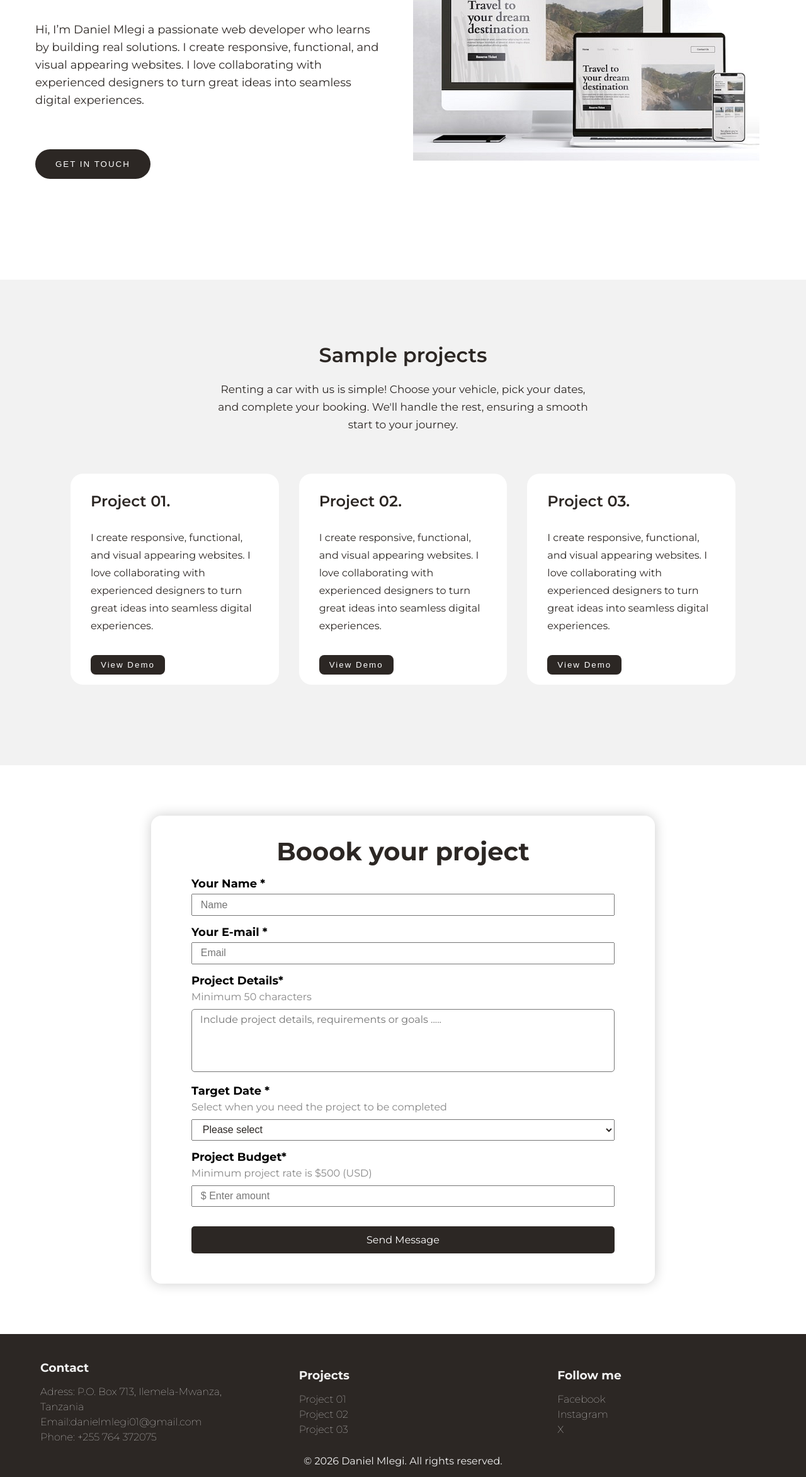
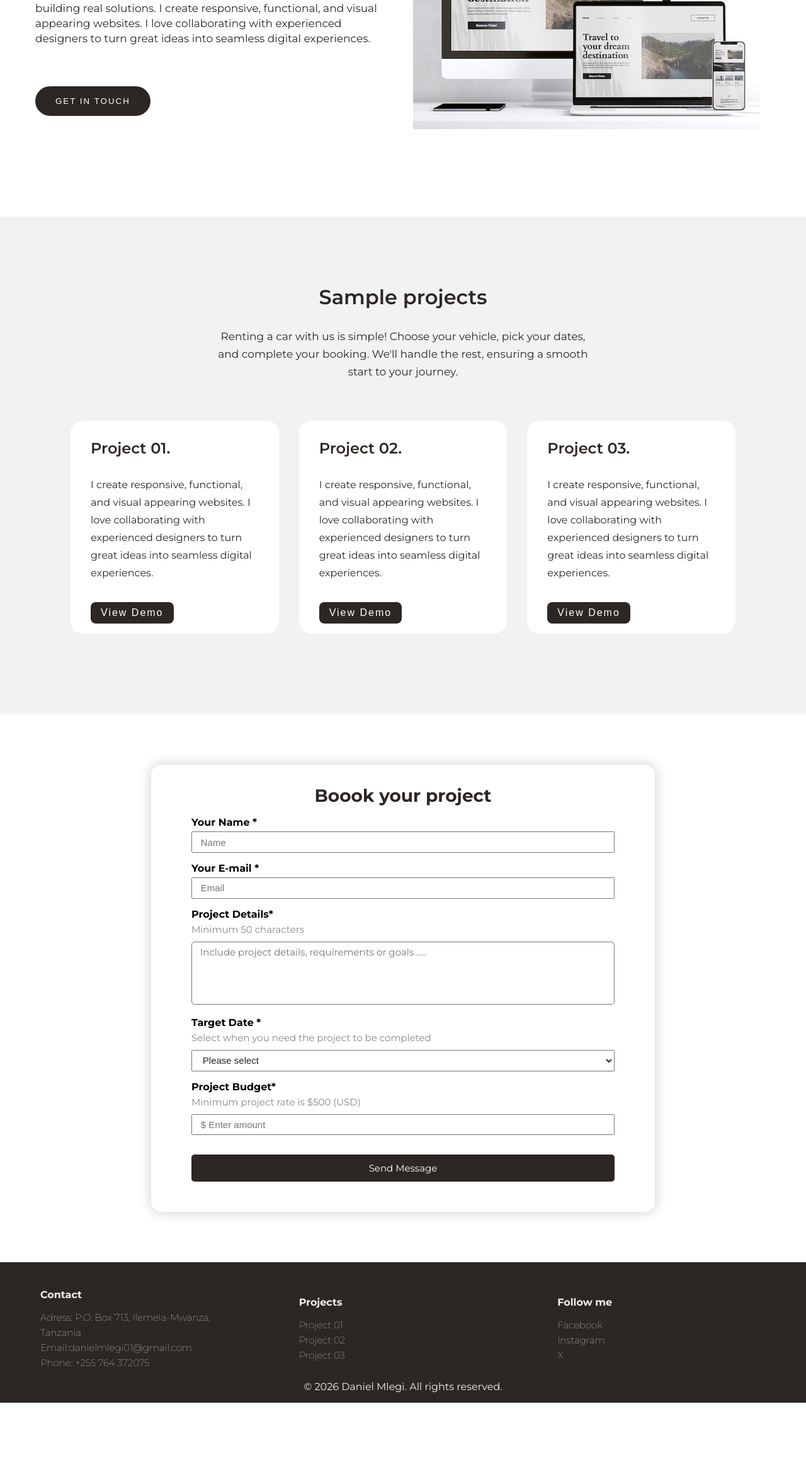
Before and after one commit to Daniel137-hub/portifolio, a plain HTML site: page index.html in a window 1280 px wide. Shown: the part 343-2688 px from the top of the page at 63% size. After the commit the page ends 2570 px from the top, so only its background shows below. Drawn offline with nearby package versions, Linux system fonts and the light colour scheme.

Commit message:
Refactor style.css with updated styles and media queries

```diff
--- a/style.css
+++ b/style.css
@@ -121,21 +121,20 @@ nav {
 .container__left h1 {
   margin-bottom: 2rem;
   margin-top: 2.2rem;
-  font-size: 2.8rem;
+  font-size: 2.5rem;
   font-weight: 700;
   line-height: 3.5rem;
   color: var(--text-dark);
 }
 
 .container_description {
-  /* background-color: var(--primary-color); */
   padding: 1rem 0 1rem 0;
   margin-bottom: 3rem;
 }
 
 .container__left p {
-  line-height: 1.75rem;
-  font-size: 18px;
+  line-height: 1.5rem;
+  font-size: 17px;
   color: var(--text-dark);
   text-align: left;
 }
@@ -190,7 +189,7 @@ nav {
   margin: 1rem;
   font-size: 2rem;
   font-weight: 600;
-  line-height: 1rem;
+  line-height: 2rem;
   color: var(--text-dark);
 }
 
@@ -242,10 +241,16 @@ nav {
 .project__btn .btn {
   padding: 0.5rem 1rem;
   letter-spacing: 2px;
+  font-size: 16px;
   color: var(--white);
   background-color: var(--text-dark);
   border-radius: 0.5rem;
   margin: 1rem;
+}
+
+.project__btn .btn:hover {
+  color: var(--text-dark);
+  background-color: var(--primary-color);
 }
 
 
@@ -258,7 +263,7 @@ nav {
 }
 
 .contact__header {
-  font-size: 2.5rem;
+  font-size: 1.75rem;
   font-weight: 700;
   color: var(--text-dark);
   text-align: center;
@@ -278,19 +283,19 @@ nav {
 
 .contact__form h3 {
   margin-bottom: 5px;
-  font-size: 18px;
+  font-size: 16px;
 }
 
 .hint {
   color: #888;
-  font-size: 16px;
+  font-size: 15px;
   margin-bottom: 10px;
 }
 
 .contact__form input {
   width: 100%;
   padding: 0.4rem 0.8rem;
-  font-size: 16px;
+  font-size: 15px;
   margin-bottom: 15px;
   outline: none;
   /* border-radius: 5px; */
@@ -299,7 +304,7 @@ nav {
 
 .contact__form select {
   width: 100%;
-  font-size: 16px;
+  font-size: 15px;
   padding: 0.4rem 0.8rem;
   margin-bottom: 15px;
   outline: none;
@@ -311,7 +316,7 @@ nav {
   resize: none;
   width: 100%;
   padding: 0.4rem 0.8rem;
-  font-size: 16px;
+  font-size: 15px;
   /* font-family: "Lato", sans-serif; */
   font-family: "Montserrat", sans-serif;
   color: var(--text-dark);
@@ -325,7 +330,7 @@ nav {
   padding: 0.75rem 1.5rem;
   outline: none;
   border: none;
-  font-size: 1rem;
+  font-size: 15px;
   /* font-family: "Lato", sans-serif; */
   font-family: "Montserrat", sans-serif;
   color: var(--white);
@@ -370,6 +375,7 @@ nav {
 .list__card h3 {
   padding-top: 10px;
   padding-left: 1rem;
+  font-size: 16px;
 }
 
 .list__card ul {
@@ -378,7 +384,7 @@ nav {
 
 .list__card li {
   line-height: 1.5rem;
-  font-size: 16px;
+  font-size: 15px;
   color: var(--white);
   font-weight: 100;
   text-align: left;
@@ -519,3 +525,21 @@ nav {
   }
 
 }
+
+
+ @media (width < 540px) {
+  .container__left h1 {
+    margin: 1rem;
+    font-size: 2rem;
+    line-height: 2.5rem;
+  }
+  .container__left .btn {
+   padding: 1rem;
+   margin-bottom: 2rem;
+  }
+
+  .container__right {
+    width: 300px;
+  }
+
+}
```
